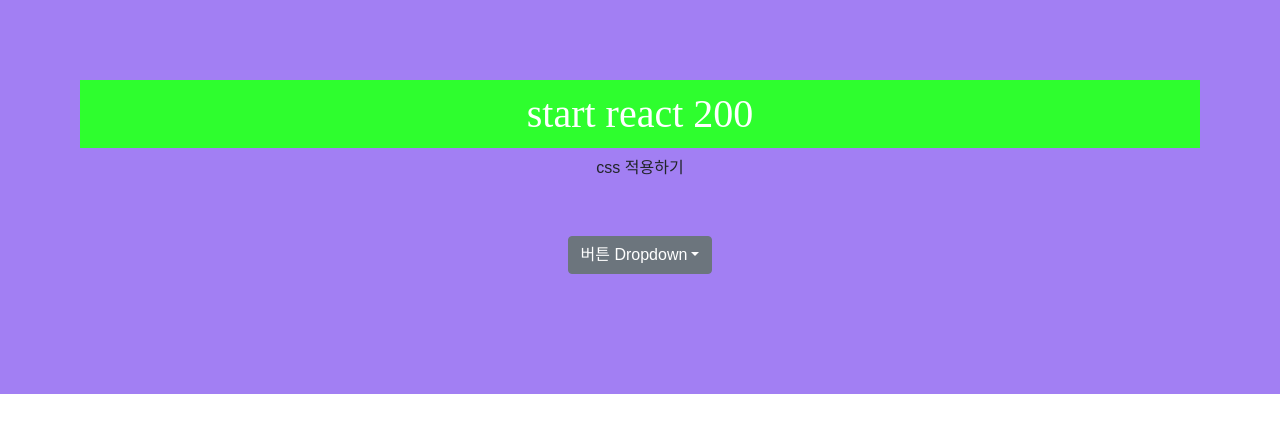
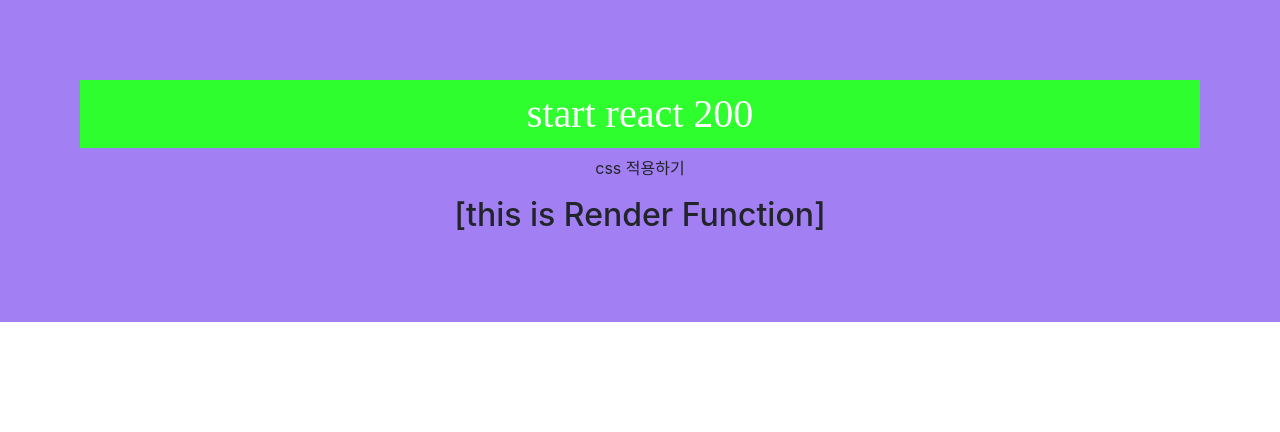
Before and after one commit to unow30/react200, a React (Create React App) app: page / in a window 1280 px wide. Shown: the top 432 px of the page. Built offline with nearby package versions, Linux system fonts and the light colour scheme.

Commit message:
restart react restart react repeat life_cycle

```diff
--- a/src/App.js
+++ b/src/App.js
@@ -1,13 +1,18 @@
 import "./styles.css";
 import ReactstrapButtonDropdown from "./reactstrap/R037_ReactstrapButtonDropdown";
 import "bootstrap/dist/css/bootstrap.css";
-
+import R004 from "./list/R004_LifecycleEx";
 export default function App() {
   return (
-    <div className="App">
+    // <div className="App">
+    //   <h1>start react 200</h1>
+    //   <p>css 적용하기</p>
+    //   <ReactstrapButtonDropdown />
+    // </div>
+    <div>
       <h1>start react 200</h1>
       <p>css 적용하기</p>
-      <ReactstrapButtonDropdown />
+      <R004 prop_value="FromApp.js"></R004>
     </div>
   );
 }
--- a/src/list/R004_LifecycleEx.js
+++ b/src/list/R004_LifecycleEx.js
@@ -1,6 +1,25 @@
 import React, { Component } from "react"; // import 로 useState 를 불러온다!
 
 class R004_LifecycleEx extends Component {
+  constructor(props) {
+    console.log("1. constructor call");
+    super(props);
+    this.state = { myvalue: 109 };
+  }
+
+  static getDerivedStateFromProps(props, state) {
+    console.log("2. getDerivedStateFromProps call");
+    console.log(props);
+    console.log(state);
+    console.log("return changedstate");
+    return { temp_state: props.prop_value };
+  }
+
+  componentDidMount() {
+    console.log("4. componentDidMount call");
+    console.log("5. temp_state is " + this.state.temp_state);
+  }
+
   render() {
     console.log("3. render Call");
     return <h2>[this is Render Function]</h2>;
```
